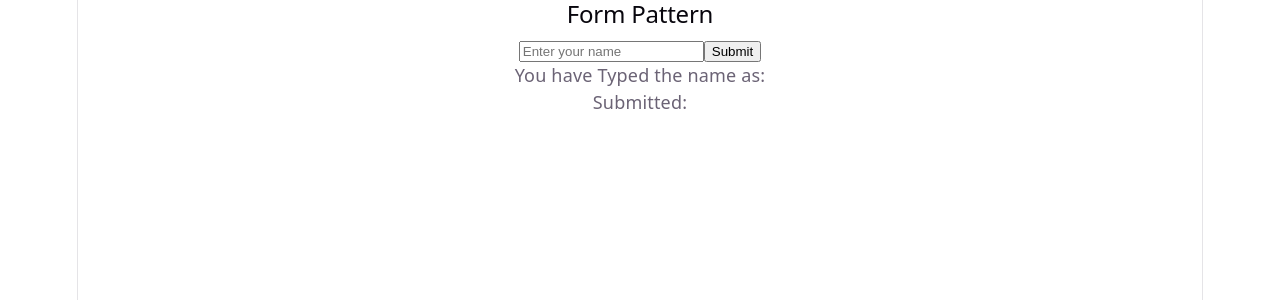
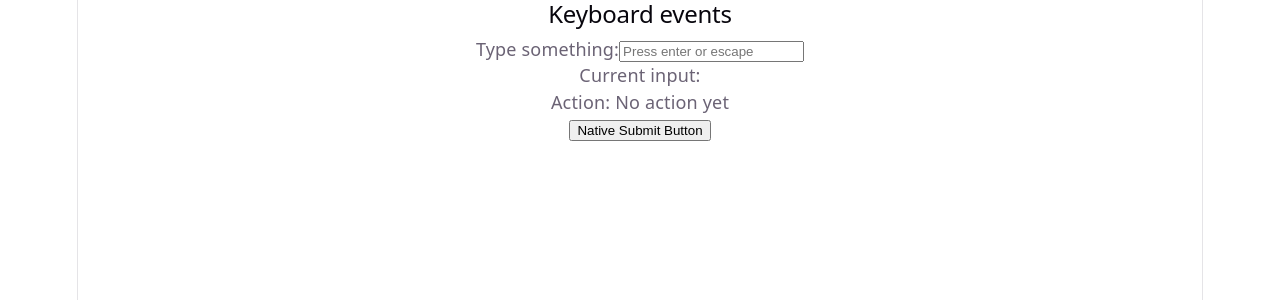
Before and after one commit to thilak459/MERN_Stu_FebMay26Mys, a React (Vite) app in the folder W10/D3/my-app/: page / in a window 1280 px wide. Shown: the top 300 px of the page. Built offline with nearby package versions, Linux system fonts and the light colour scheme.

Commit message:
Keyboard events in React

```diff
--- a/W10/D3/my-app/src/App.jsx
+++ b/W10/D3/my-app/src/App.jsx
@@ -5,6 +5,7 @@
 import { UseCallbackEvents } from './components/P5'
 import { EventDeligation } from './components/P6'
 import { FormsPattern } from './components/P7'
+import { KeyboardEvent } from './components/P8'
 
 function App() {
 
@@ -15,7 +16,8 @@
       {/* <PassingArguments/> */}
       {/* <UseCallbackEvents /> */}
       {/* <EventDeligation/> */}
-      <FormsPattern/>
+      {/* <FormsPattern/> */}
+      <KeyboardEvent/>
     </>
   )
 }
--- /dev/null
+++ b/W10/D3/my-app/src/components/P8.jsx
@@ -0,0 +1,36 @@
+import { useState } from "react";
+
+// Keyboard events in React
+export function KeyboardEvent(){
+    const [text, setText] = useState('');
+    const [action,setAction] = useState('No action yet');
+
+    // input handler
+    const handleChange = (event) => {
+        setText(event.target.value);
+    };
+
+    // Keyboard event handler
+    const handleKeyDown = (event) => {
+        if(event.key === 'Enter'){
+            setAction(`Submitted : ${text}`);
+        }
+        if(event.key === 'Escape'){
+            setText('');
+            setAction('Input cleared');
+        }
+    };
+
+    return(
+        <section>
+            <h2>Keyboard events</h2>
+            <label htmlFor="nameInput">Type something:</label>
+            <input type="text" id="nameInput" value={text} onChange={handleChange} onKeyDown={handleKeyDown} placeholder="Press enter or escape"/>
+            <p>Current input: {text}</p>
+            <p>Action: {action}</p>
+            <button onClick={()=>setAction('Button clicked')}>
+                Native Submit Button
+            </button>
+        </section>
+    )
+}
```
